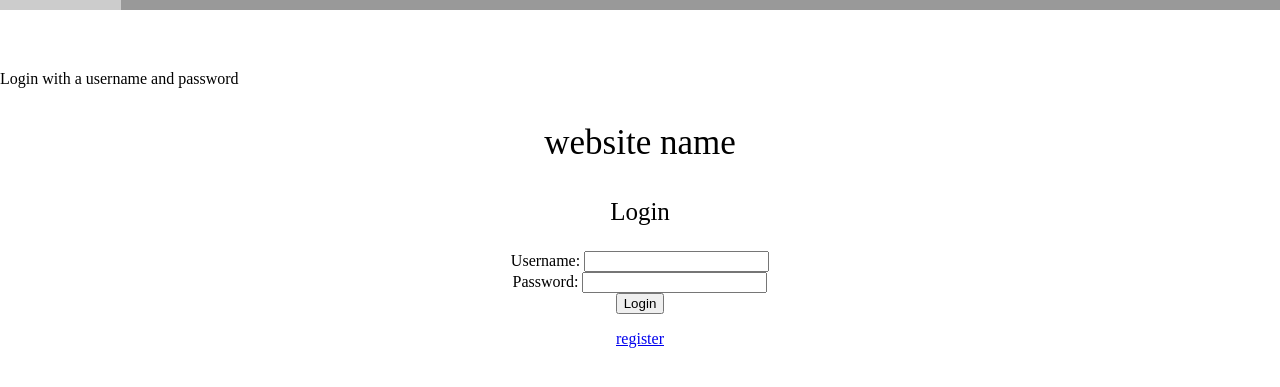
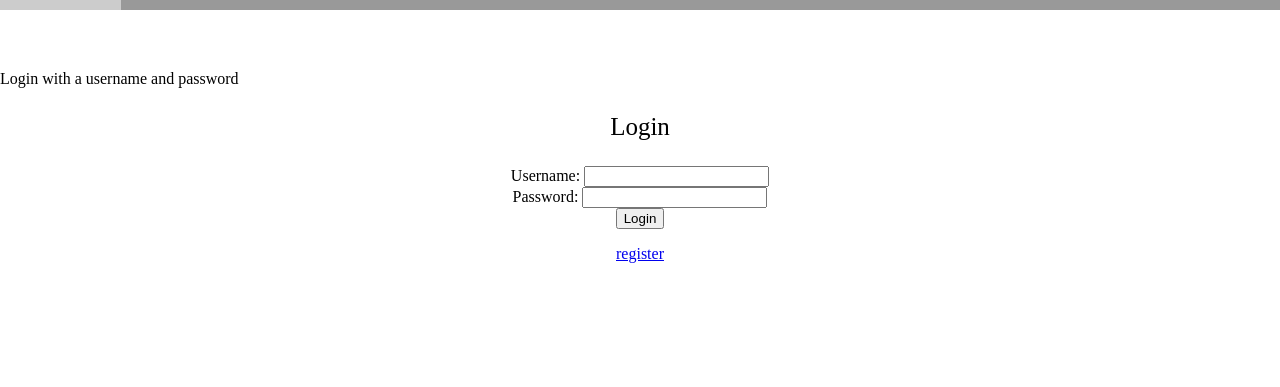
Before and after one commit to luiszengii/INFO2222_website, a Bottle app: page /login in a window 1280 px wide. Shown: the top 387 px of the page. Run offline with Bottle, Linux system fonts and the light colour scheme.

Commit message:
Update login.html

```diff
--- a/1st_code/templates/login.html
+++ b/1st_code/templates/login.html
@@ -12,7 +12,7 @@ Login with a username and password
     </style>
 <p></p>
 
-<p style="text-align:center; font-size:35px">website name</p>
+
 <p></p>
 
 <!-- data send to @post('/login') in controller.py -->
```
